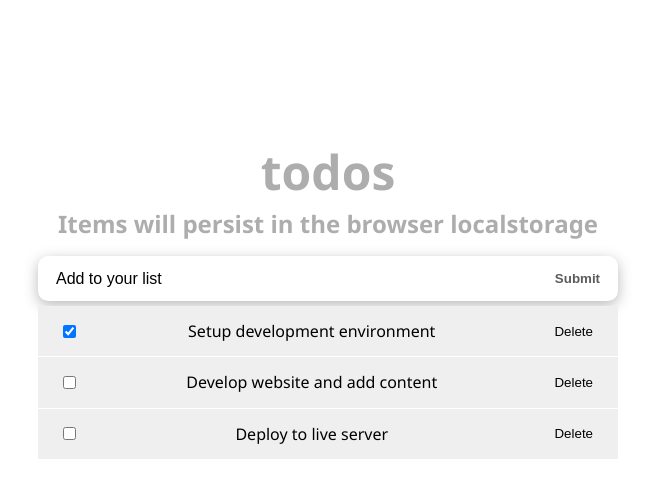
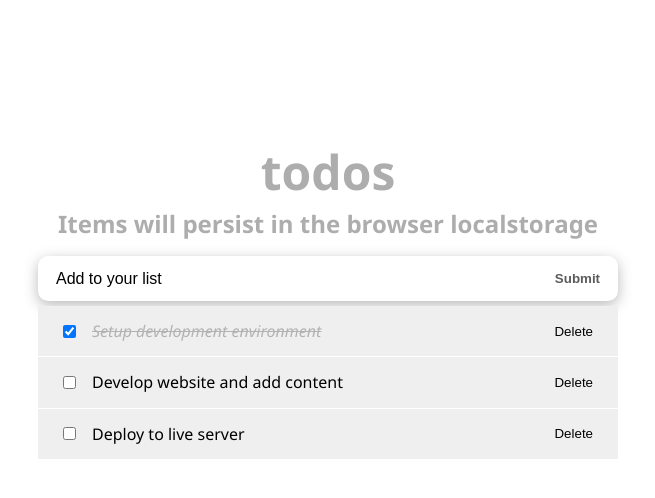
Before and after one commit to tumainimaganiko/react-todo-lists, a React (Vite) app: page / in a window 1280 px wide. Shown: the top 498 px of the page, without its empty margins (312-967 px from the left). Built offline with nearby package versions, Linux system fonts and the light colour scheme.

Commit message:
Add Dynamic styling

```diff
--- a/src/components/TodoItem.jsx
+++ b/src/components/TodoItem.jsx
@@ -1,13 +1,22 @@
 import styles from "@/styles/TodoItem.module.css"
 
 const TodoItem = ({ itemList, handleChange, delTodo }) => {
+
+    const completedStyle = {
+        fontStyle: 'italic',
+    color: '#595959',
+    opacity: 0.4,
+    textDecoration: 'line-through',
+    }
 
     return (
         <li className={styles.item}>
             <div className={styles.content}>
             <input type="checkbox" checked={itemList.completed} onChange={() => handleChange(itemList.id)}/>
             <button onClick={() => delTodo(itemList.id)}>Delete</button>
+            <span style={itemList.completed ? completedStyle : null}>
             {itemList.title}
+            </span>
             </div>
         </li>
     )
```
